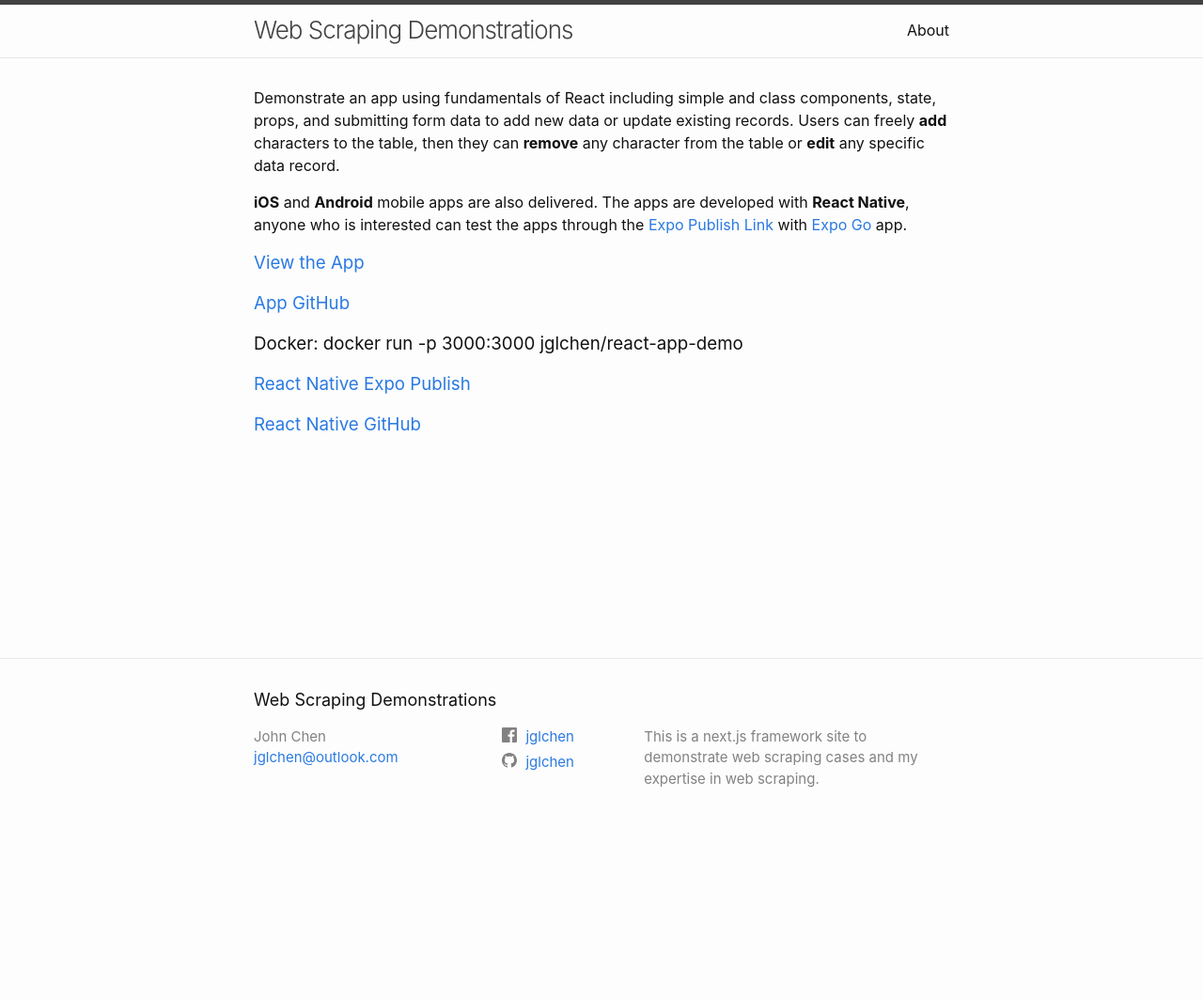
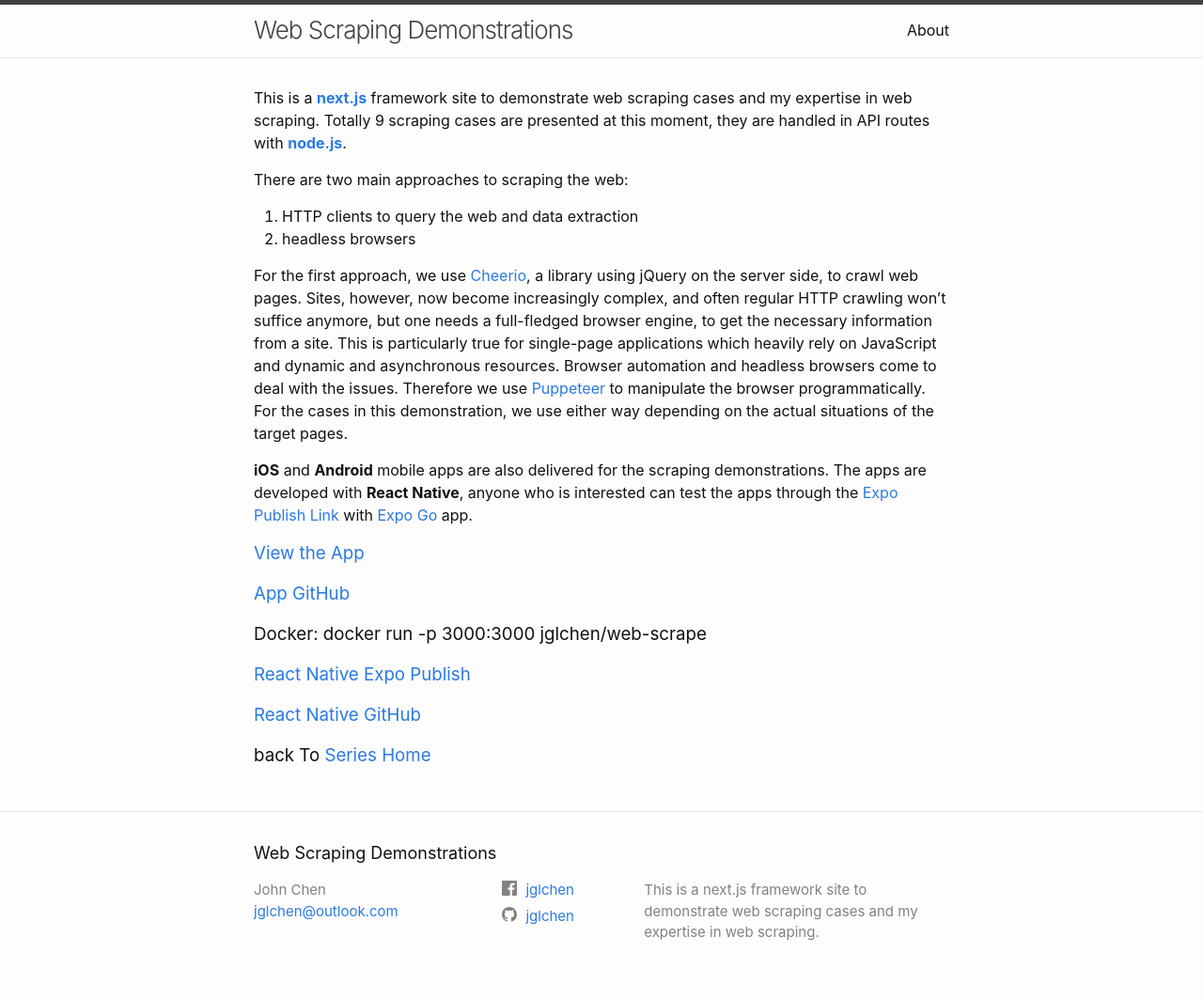
Before and after one commit to jglchen/web-scrape, a Jekyll site: the page built from index.md, in a window 1280 px wide. Shown: the whole page at 94% size. Built offline with Jekyll 4.4.1, drawn with Linux system fonts in a browser that asks for light colours; before the commit the page ends 900 px from its top, so only the background shows below that.

Commit message:
UPDATE index.md

```diff
--- a/index.md
+++ b/index.md
@@ -8,12 +8,21 @@
 layout: home
 ---
 
-Demonstrate an app using fundamentals of React including simple and class components, state, props, and submitting form data to add new data or update existing records. Users can freely **add** characters to the table, then they can **remove** any character from the table or **edit** any specific data record.
 
-**iOS** and **Android** mobile apps are also delivered. The apps are developed with **React Native**, anyone who is interested can test the apps through the [Expo Publish Link](https://expo.dev/@jglchen/react-app-demo) with [Expo Go](https://expo.dev/client) app.
+This is a **[next.js](https://nextjs.org/)** framework site to demonstrate web scraping cases and my expertise in web scraping. Totally 9 scraping cases are presented at this moment, they are handled in API routes with **[node.js](https://nodejs.org/en/)**.
 
-### [View the App](https://react-app-demo-coral.vercel.app)
-### [App GitHub](https://github.com/jglchen/react-app-demo)
-### Docker: docker run -p 3000:3000 jglchen/react-app-demo
-### [React Native Expo Publish](https://expo.dev/@jglchen/react-app-demo)
-### [React Native GitHub](https://github.com/jglchen/react-app-demo-mobile)
+There are two main approaches to scraping the web:
+1. HTTP clients to query the web and data extraction
+2. headless browsers
+
+For the first approach, we use [Cheerio](https://www.npmjs.com/package/cheerio), a library using jQuery on the server side, to crawl web pages. Sites, however, now become increasingly complex, and often regular HTTP crawling won't suffice anymore, but one needs a full-fledged browser engine, to get the necessary information from a site. This is particularly true for single-page applications which heavily rely on JavaScript and dynamic and asynchronous resources. Browser automation and headless browsers come to deal with the issues. Therefore we use [Puppeteer](https://pptr.dev/) to manipulate the browser programmatically. For the cases in this demonstration, we use either way depending on the actual situations of the target pages.
+
+**iOS** and **Android** mobile apps are also delivered for the scraping demonstrations. The apps are developed with **React Native**, anyone who is interested can test the apps through the [Expo Publish Link](https://exp.host/@jglchen/web-scrape) with [Expo Go](https://expo.dev/client) app.
+
+
+### [View the App](https://web-scrape.vercel.app)
+### [App GitHub](https://github.com/jglchen/web-scrape)
+### Docker: docker run -p 3000:3000 jglchen/web-scrape
+### [React Native Expo Publish](https://expo.dev/@jglchen/web-scrape)
+### [React Native GitHub](https://github.com/jglchen/react-native-web-scrape)
+### back To [Series Home](https://jglchen.github.io/)
```
